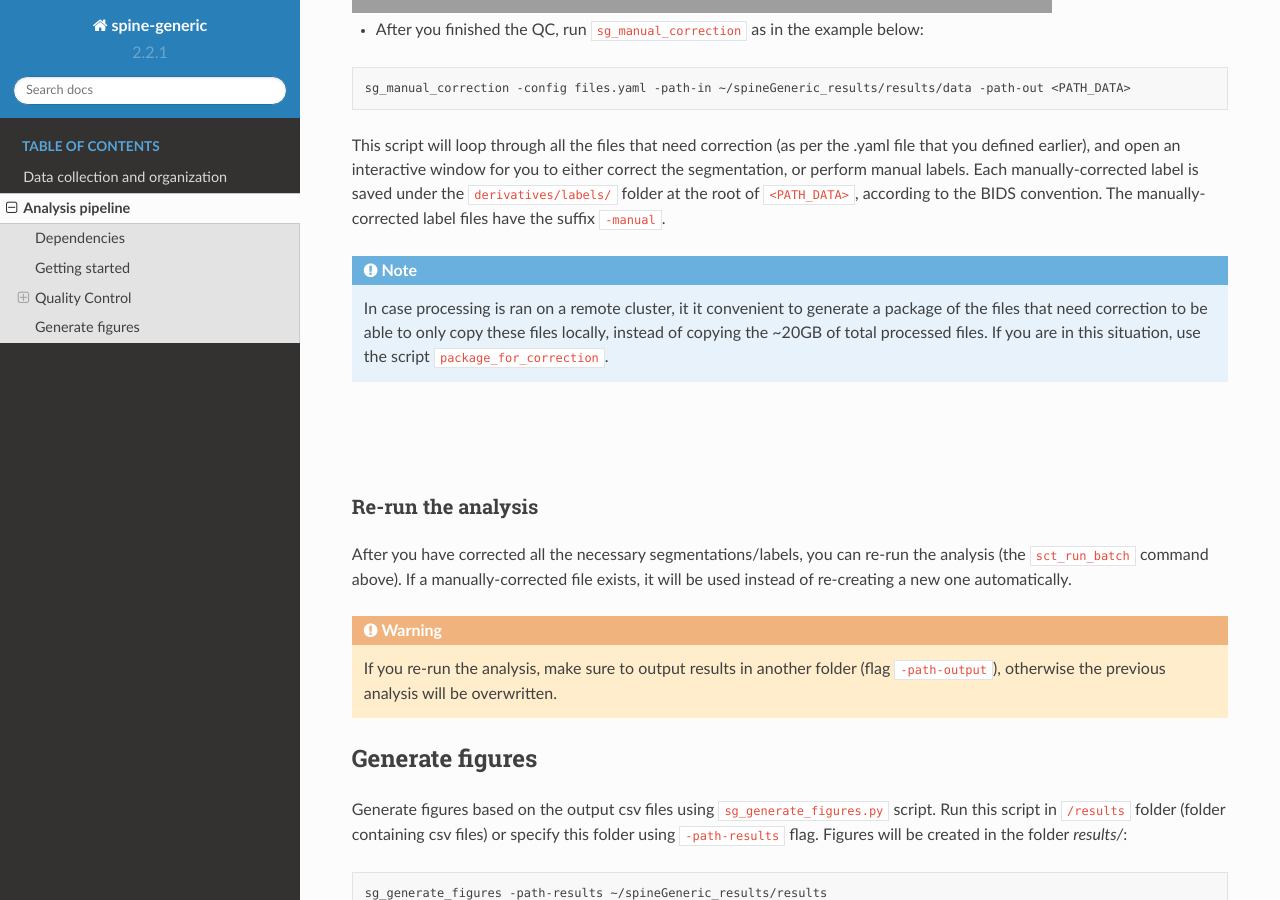
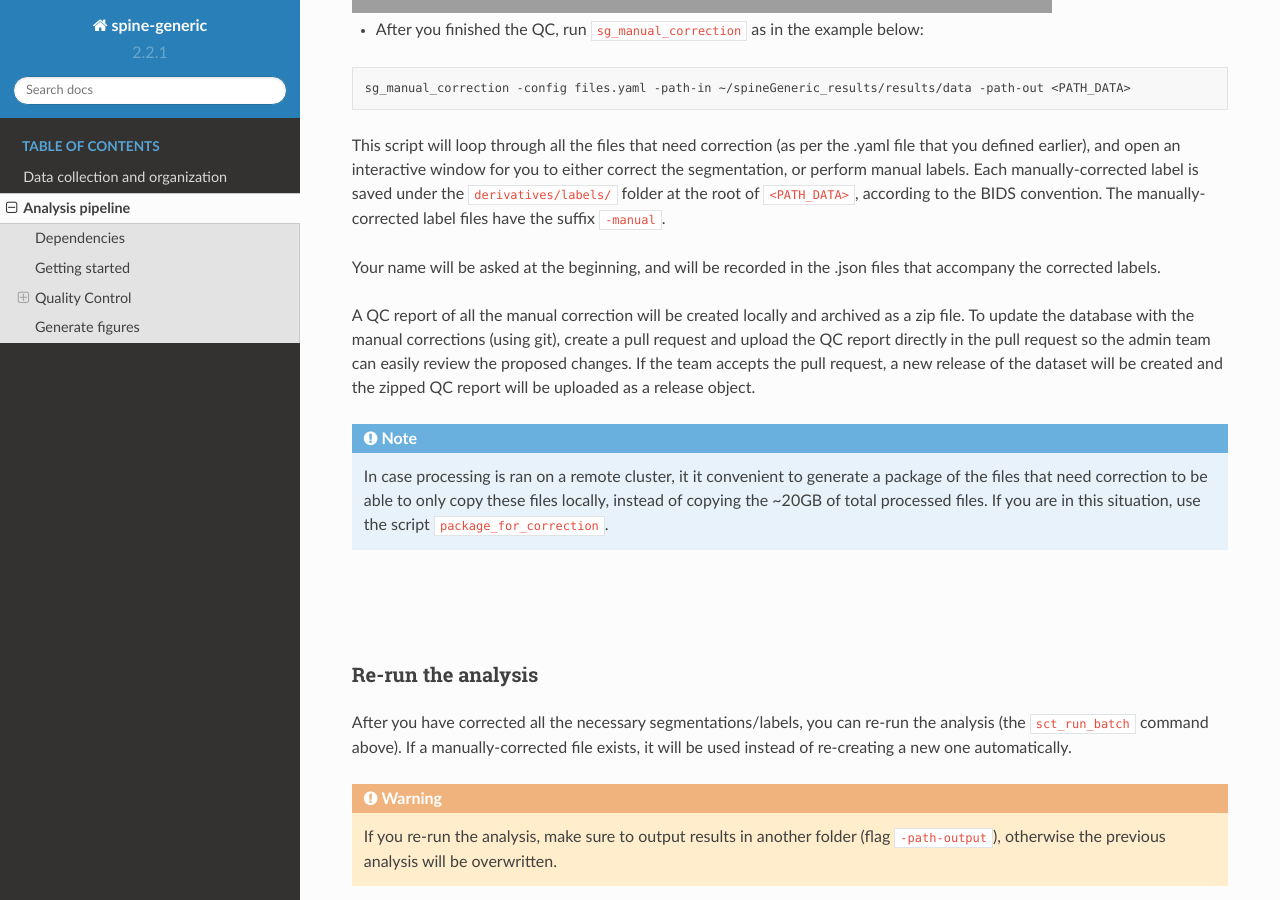
Before and after one commit to spine-generic/spine-generic, a Sphinx documentation site: the page built from docs/analysis_pipeline.rst, in a window 1280 px wide and 900 px high, scrolled down 3453 px. Built offline with Sphinx 7.4.7 and the Read the Docs theme 2.0.0, drawn with Linux system fonts in a browser that asks for light colours; grey boxes are pictures that could not be loaded.

Commit message:
Updated doc with info about QC report

```diff
--- a/docs/analysis_pipeline.rst
+++ b/docs/analysis_pipeline.rst
@@ -153,6 +153,13 @@ and open an interactive window for you to either correct the segmentation, or pe
 manually-corrected label is saved under the ``derivatives/labels/`` folder at the root of ``<PATH_DATA>``,
 according to the BIDS convention. The manually-corrected label files have the suffix ``-manual``.
 
+Your name will be asked at the beginning, and will be recorded in the .json files that accompany the corrected labels.
+
+A QC report of all the manual correction will be created locally and archived as a zip file. To update the
+database with the manual corrections (using git), create a pull request and upload the QC report directly in the pull
+request so the admin team can easily review the proposed changes. If the team accepts the pull request, a new release
+of the dataset will be created and the zipped QC report will be uploaded as a release object.
+
 .. note::
 
    In case processing is ran on a remote cluster, it it convenient to generate a package of the files that need
```
